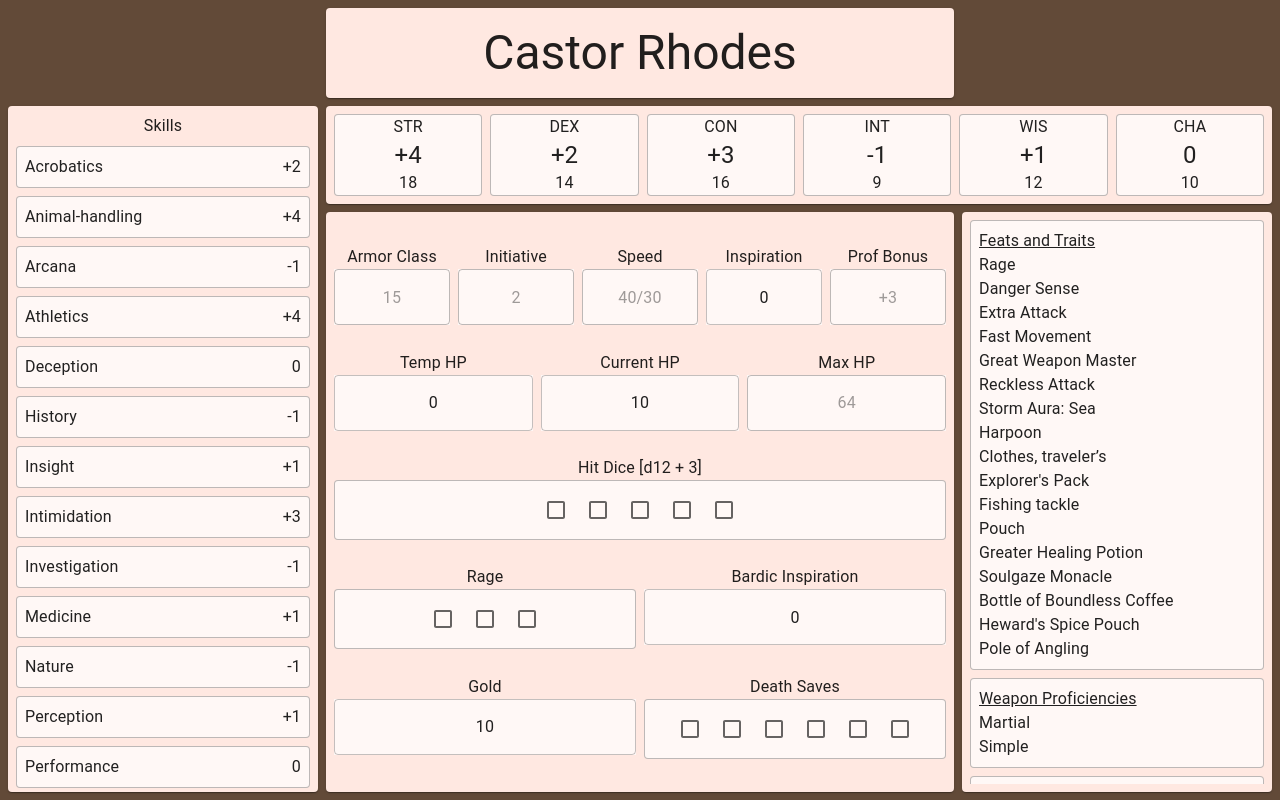
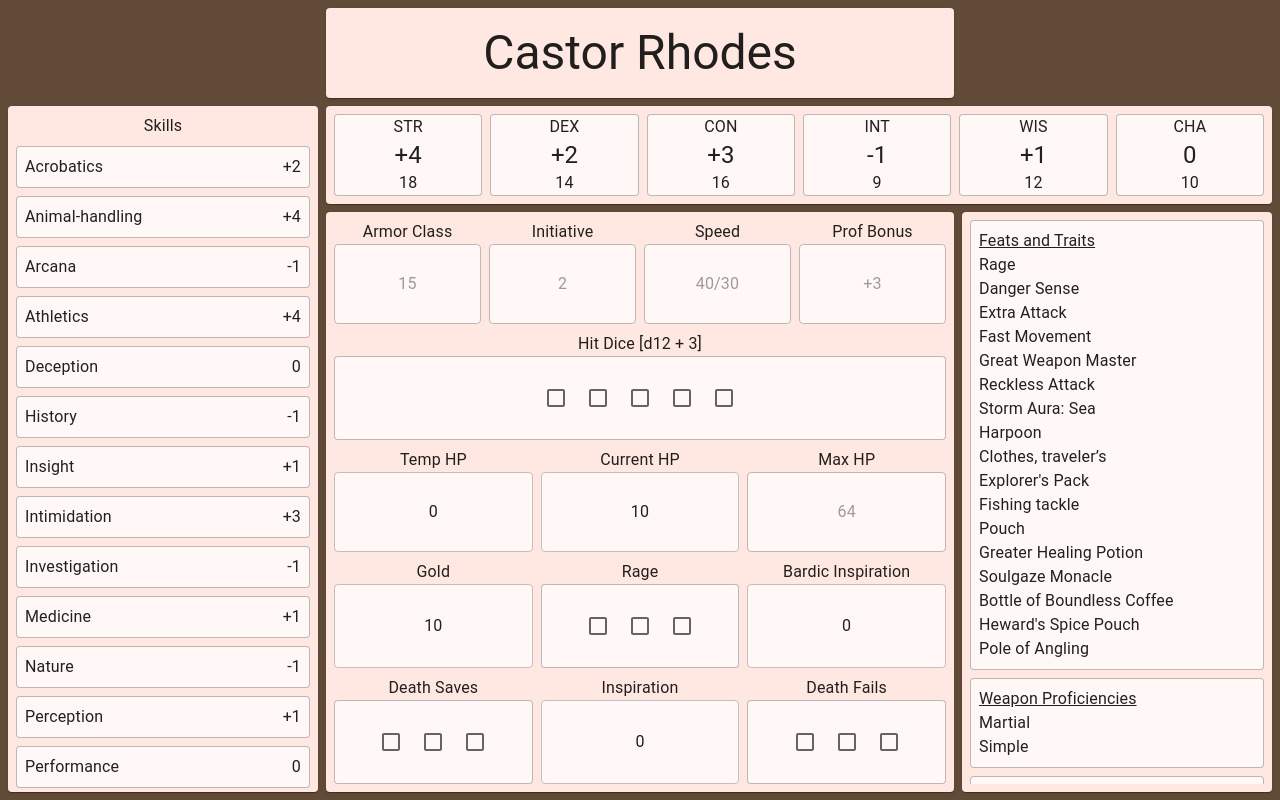
Before and after one commit to syj67507/dnd-cs-castor-rhodes, a React app: page / in a window 1280 px wide. Built offline with nearby package versions, Linux system fonts and the light colour scheme; the HTML template or start-up script is replaced by a standard one.

Commit message:
Gridify the General component

```diff
--- a/package.json
+++ b/package.json
@@ -39,6 +39,7 @@
     "prettier": "^3.2.1",
     "typescript": "^5.3.3",
     "vite": "^5.0.11",
+    "vite-plugin-qrcode": "^0.2.3",
     "vitest": "^1.2.0"
   }
 }
--- a/src/dndApp/General.tsx
+++ b/src/dndApp/General.tsx
@@ -1,24 +1,24 @@
-import { Paper, Stack, TextField, Typography } from "@mui/material";
+import { Grid2 as Grid, OutlinedInput, Paper, Stack, Typography } from "@mui/material";
 import characterSheet from "./character-sheet.json";
 import useLocalStorage from "./useLocalStorage";
 import { Charges } from "./Charges";
 
-interface StatProps extends React.ComponentProps<typeof TextField> {
+interface StatProps extends React.ComponentProps<typeof OutlinedInput> {
     value?: string | number;
     interactive?: boolean;
 }
 function StatField({ value, interactive, onChange }: StatProps) {
     return (
-        <TextField
+        <OutlinedInput
             fullWidth
-            hiddenLabel
             disabled={!interactive}
             value={value}
             onChange={onChange}
             sx={{
+                height: "100%",
+                bgcolor: "#FFF8F6",
                 input: {
                     textAlign: "center",
-                    bgcolor: "#FFF8F6" ,
                 },
             }}
         />
@@ -32,7 +32,7 @@ function Gold() {
     return (
         <Stack
             alignItems="center"
-            flex={1}
+            height="100%"
             onContextMenu={(e) => {
                 e.preventDefault()
                 setGold(character.treasure.gp);
@@ -57,7 +57,7 @@ function CurrentHP() {
     return (
         <Stack
             alignItems="center"
-            flex={1}
+            height="100%"
         >
             <Typography>Current HP</Typography>
             <StatField
@@ -77,7 +77,7 @@ function TempHP() {
     return (
         <Stack
             alignItems="center"
-            flex={1}
+            height="100%"
         >
             <Typography>Temp HP</Typography>
             <StatField
@@ -97,7 +97,7 @@ function MaxHP() {
     return (
         <Stack
             alignItems="center"
-            flex={1}
+            height="100%"
         >
             <Typography>Max HP</Typography>
             <StatField value={character.hp[0].hp_max} />
@@ -111,7 +111,7 @@ function ProficiencyBonus() {
     return (
         <Stack
             alignItems="center"
-            flex={1}
+            height="100%"
         >
             <Typography>Prof Bonus</Typography>
             <StatField value={`+${character.proficiency_bonus}`} />
@@ -125,7 +125,7 @@ function BardicInspiration() {
     return (
         <Stack
             alignItems="center"
-            flex={1}
+            height="100%"
         >
             <Typography>Bardic Inspiration</Typography>
             <StatField
@@ -145,7 +145,7 @@ function ArmorClass() {
     return (
         <Stack
             alignItems="center"
-            flex={1}
+            height="100%"
         >
             <Typography>Armor Class</Typography>
             <StatField value={character.ac} />
@@ -159,7 +159,7 @@ function Initiative() {
     return (
         <Stack
             alignItems="center"
-            flex={1}
+            height="100%"
         >
             <Typography>Initiative</Typography>
             <StatField value={character.initiative_bonus} />
@@ -173,7 +173,7 @@ function Speed() {
     return (
         <Stack
             alignItems="center"
-            flex={1}
+            height="100%"
         >
             <Typography>Speed</Typography>
             <StatField value={character.characteristics[0].speed} />
@@ -187,7 +187,7 @@ function Inspiration() {
     return (
         <Stack
             alignItems="center"
-            flex={1}
+            height="100%"
         >
             <Typography>Inspiration</Typography>
             <StatField
@@ -205,7 +205,7 @@ function HitDiceCharges() {
     const character = characterSheet.character[0];
 
     return (
-        <Stack flex={1}>
+        <Stack height="100%">
             <Typography textAlign="center">{`Hit Dice [d${character.classes.barbarian["hit-die"]} + ${character.abilities_bonuses[0].bonuses.con}]`}</Typography>
             <Charges id="hitdice" total={5} />
         </Stack>
@@ -214,7 +214,7 @@ function HitDiceCharges() {
 
 function RageCharges() {
     return (
-        <Stack flex={1}>
+        <Stack height="100%">
             <Typography textAlign="center">Rage</Typography>
             <Charges id="rage" total={3} />
         </Stack>
@@ -223,9 +223,18 @@ function RageCharges() {
 
 function DeathSaves() {
     return (
-        <Stack flex={1}>
+        <Stack height="100%">
             <Typography textAlign="center">Death Saves</Typography>
-            <Charges id="deathsaves" total={6} />
+            <Charges id="deathsaves" total={3} />
+        </Stack>
+    );
+}
+
+function DeathFails() {
+    return (
+        <Stack height="100%">
+            <Typography textAlign="center">Death Fails</Typography>
+            <Charges id="deathfails" total={3} />
         </Stack>
     );
 }
@@ -253,49 +262,56 @@ export function General({
                 overflow: "auto",
             }}
         >
-            <Stack
-                justifyContent="space-evenly"
-                height="100%"
+            <Grid
+                container
+                spacing={1}
+                sx={{
+                    height: "100%"
+                }}
             >
-                <Stack
-                    flexDirection="row"
-                    gap={1}
-                >
+                <Grid size={{ xs: 6, md: 3}}>
                     <ArmorClass />
+                </Grid>
+                <Grid size={{ xs: 6, md: 3}}>
                     <Initiative />
+                </Grid>
+                <Grid size={{ xs: 6, md: 3}}>
                     <Speed />
+                </Grid>
+                <Grid size={{ xs: 6, md: 3}}>
+                    <ProficiencyBonus />
+                </Grid>
+                <Grid size={{ xs: 12, md: 12 }}>
+                    <HitDiceCharges />
+                </Grid>
+                <Grid size={{ xs: 4, md: 4}}>
+                    <TempHP />
+                </Grid>
+                <Grid size={{ xs: 4, md: 4}}>
+                    <CurrentHP />
+                </Grid>
+                <Grid size={{ xs: 4, md: 4}}>
+                    <MaxHP />
+                </Grid>
+                <Grid size={{ xs: 6, md: 4}}>
+                    <Gold />
+                </Grid>
+                <Grid size={{ xs: 6, md: 4}}>
+                    <RageCharges />
+                </Grid>
+                <Grid size={{ xs: 6, md: 4}}>
+                    <BardicInspiration />
+                </Grid>
+                <Grid size={{ xs: 6, md: 4}}>
+                    <DeathSaves />
+                </Grid>
+                <Grid size={{ xs: 6, md: 4}}>
                     <Inspiration />
-                    <ProficiencyBonus />
-                </Stack>
-                <Stack
-                    flexDirection="row"
-                    gap={1}
-                >
-                    <TempHP />
-                    <CurrentHP />
-                    <MaxHP />
-                </Stack>
-                <Stack
-                    flexDirection="row"
-                    gap={1}
-                >
-                    <HitDiceCharges />
-                </Stack>
-                <Stack
-                    flexDirection="row"
-                    gap={1}
-                >
-                    <RageCharges />
-                    <BardicInspiration />
-                </Stack>
-                <Stack
-                    flexDirection="row"
-                    gap={1}
-                >
-                    <Gold />
-                    <DeathSaves />
-                </Stack>
-            </Stack>
+                </Grid>
+                <Grid size={{ xs: 6, md: 4}}>
+                    <DeathFails />
+                </Grid>
+            </Grid>
         </Paper>
     );
 }
--- a/vite.config.ts
+++ b/vite.config.ts
@@ -1,9 +1,10 @@
 import { defineConfig } from "vitest/config"
 import react from "@vitejs/plugin-react"
+import { qrcode } from "vite-plugin-qrcode"
 
 // https://vitejs.dev/config/
 export default defineConfig({
-  plugins: [react()],
+  plugins: [react(), qrcode()],
   server: {
     open: true,
   },
```
Also changed, not shown: 1 other file (tests, documents, lock files or other folders).
